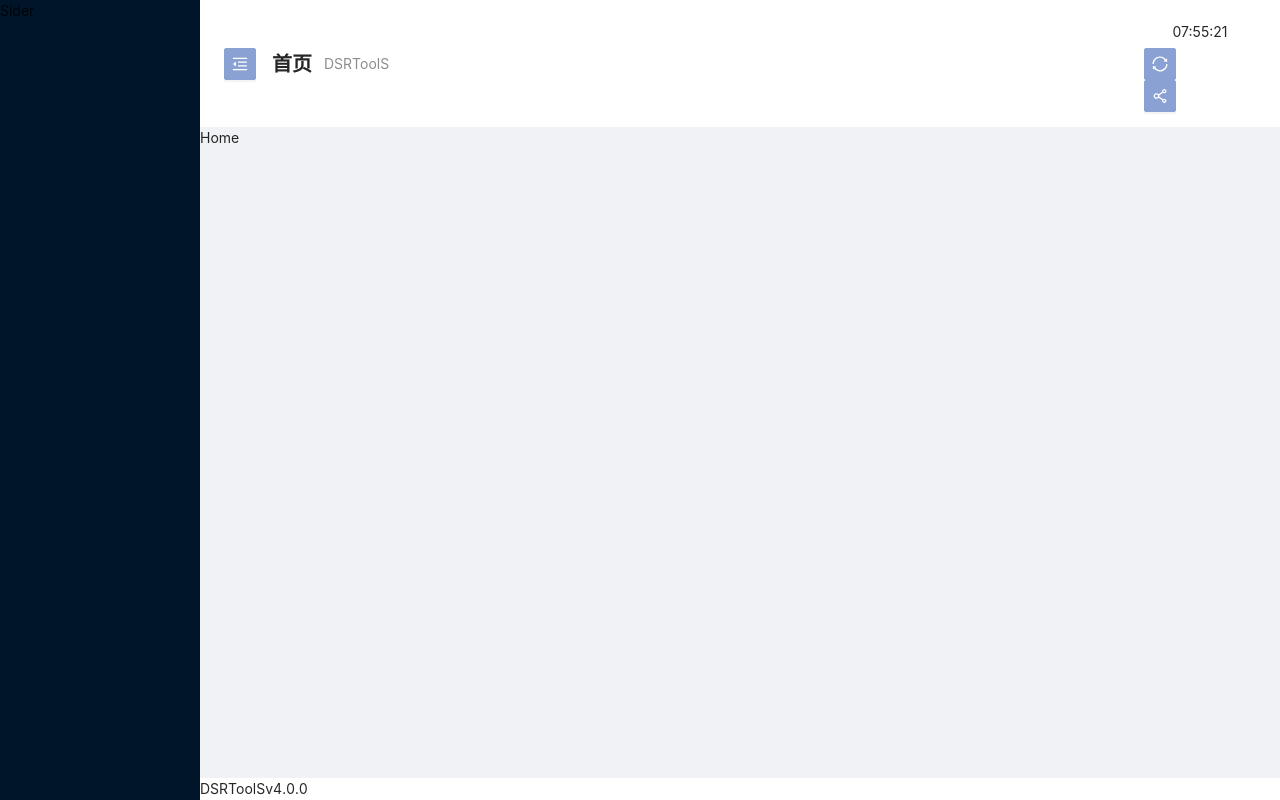
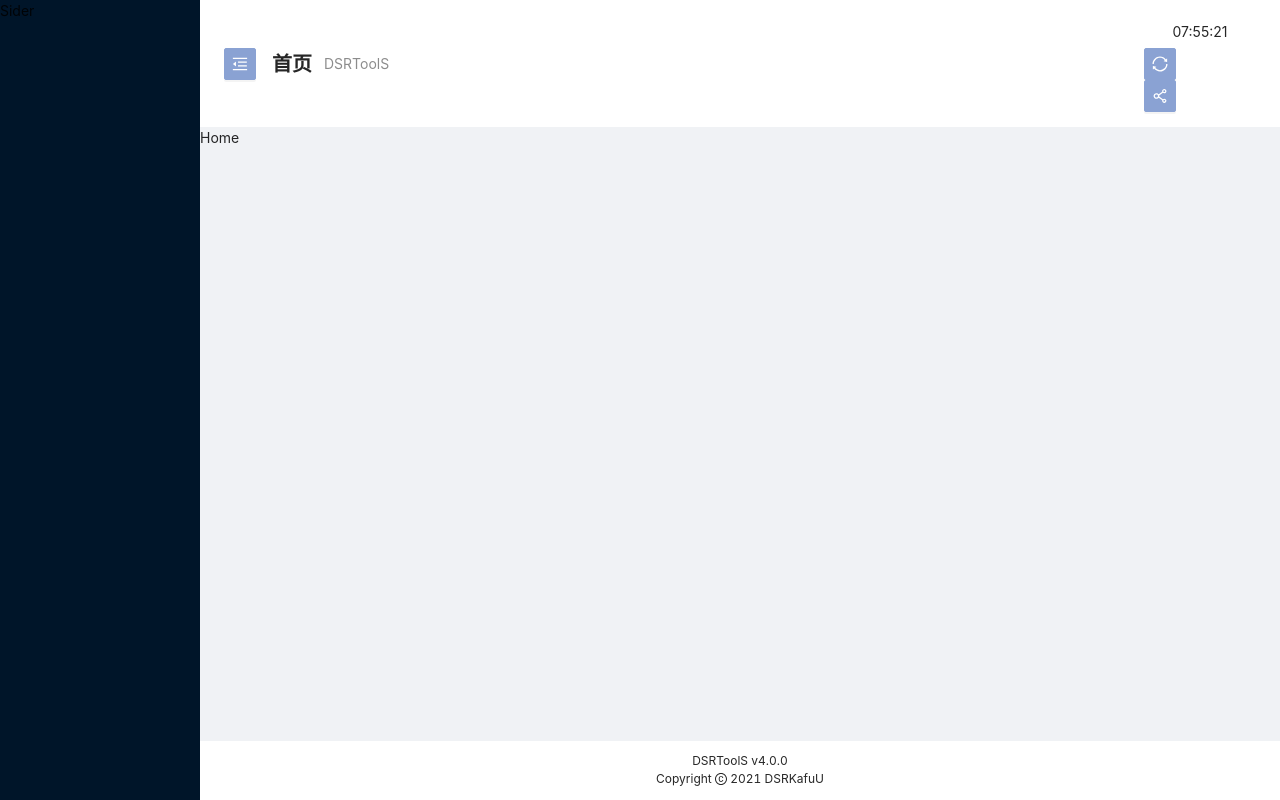
Before and after one commit to dsrkafuu/dsr-tools, a React (Vite) app: page / in a window 1280 px wide. Built offline with nearby package versions, Linux system fonts and the light colour scheme.

Commit message:
feat: add footer

```diff
--- a/src/Router.jsx
+++ b/src/Router.jsx
@@ -11,9 +11,10 @@ function Router() {
         <Route exact path='/'>
           <Home />
         </Route>
-        <Route path='/about'>
+        <Route exact path='/about'>
           <About />
         </Route>
+        <Route path='*'>No Match</Route>
       </Switch>
     </BrowserRouter>
   );
--- a/src/components/Footer.jsx
+++ b/src/components/Footer.jsx
@@ -1,4 +1,7 @@
 import React from 'react';
+import dayjs from 'dayjs';
+
+import { CopyrightOutlined } from '@ant-design/icons';
 
 import './Footer.scss';
 import { version } from '@/assets/changelog';
@@ -6,8 +9,10 @@ import { version } from '@/assets/changelog';
 function Footer() {
   return (
     <div className='footer'>
-      <span>DSRToolS</span>
-      <span>{version}</span>
+      <span>DSRToolS {version}</span>
+      <span>
+        Copyright <CopyrightOutlined /> {dayjs().year()} DSRKafuU
+      </span>
     </div>
   );
 }
--- a/src/components/Footer.scss
+++ b/src/components/Footer.scss
@@ -1,3 +1,10 @@
 .footer {
   background-color: #ffffff !important;
+  display: flex;
+  justify-content: center;
+  align-items: center;
+  flex-direction: column;
+  font-size: $font-size-sm;
+  line-height: 1.5;
+  padding: $space-xs 0;
 }
--- a/src/css/variables.scss
+++ b/src/css/variables.scss
@@ -3,6 +3,8 @@ $font-family-base: -apple-system, BlinkMacSystemFont, 'SF Pro Text', 'Segoe UI',
   'Source Han Sans SC', 'Microsoft YaHei', 'WenQuanYi Micro Hei', sans-serif;
 $font-family-mono: 'Cascadia Code', 'SF Mono', 'Fira Code', 'Consolas', monospace;
 
+$font-size-xs: 10px;
+$font-size-sm: 12px;
 $font-size-base: 14px;
 
 $space-xs: 0.725rem;
```
